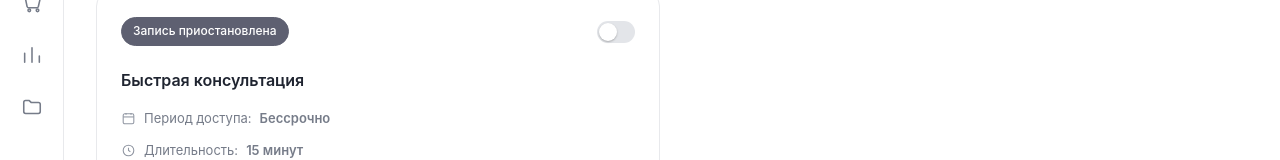
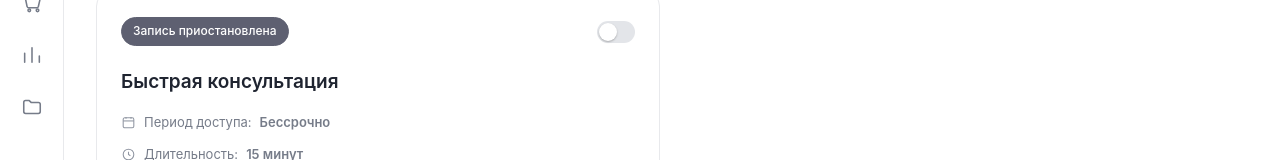
Before and after one commit to yavkolesnikova/screens_for_prototype, a plain HTML site: page index.html in a window 1280 px wide. Both pictures are taken after a click on the button "Настроить онлайн-запись". Shown: the part 248-408 px from the top of the page. Drawn offline with Linux system fonts and the light colour scheme.

Commit message:
Увеличить заголовок в карточке формы онлайн-записи
Co-Authored-By: Claude Sonnet 5 <noreply@anthropic.com>

```diff
--- a/index.html
+++ b/index.html
@@ -541,7 +541,8 @@
   .toggle.on .toggle-knob{ transform:translateX(16px); }
 
   .form-card-title{
-    font-size:16px;
+    font-size:19px;
+    line-height:24px;
     font-weight:600;
     margin:0 0 20px 0;
   }
```
